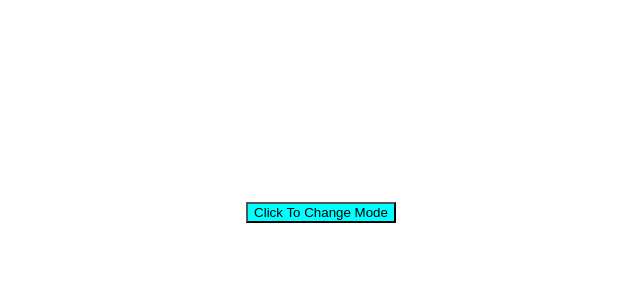
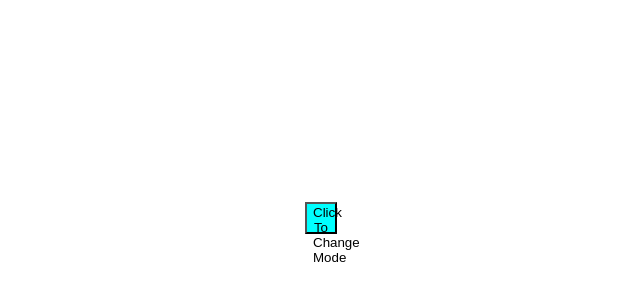
Before and after one commit to shivam15102005/Dark-Light-, a plain HTML site: page index.html in a window 1280 px wide. Shown: the part 148-448 px from the top of the page, without its empty margins (319-959 px from the left). Drawn offline with Linux system fonts and the light colour scheme.

Commit message:
Update style1.css

```diff
--- a/style1.css
+++ b/style1.css
@@ -7,6 +7,8 @@
 }
 button{
     background-color: aqua;
+    height: 2rem;
+    width: 2rem;
 }
 .dark{
     background-color: black;
```
